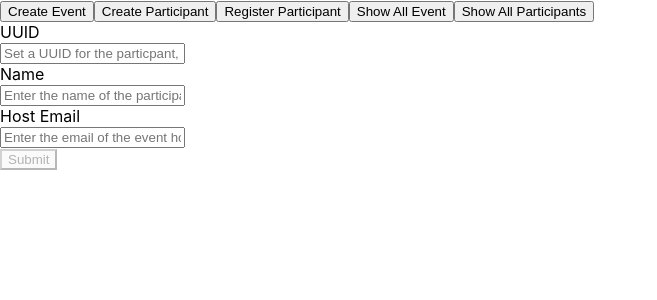
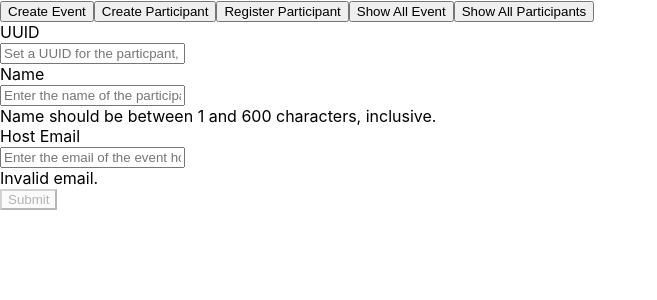
Before and after one commit to jdr161/CSDS-383-No-Names-Layered, a React (Create React App) app in the folder presentation-layer/: page / in a window 1280 px wide. Both pictures are taken after a click on the button "Create Participant". Shown: the top 300 px of the page, without its empty margins (0-657 px from the left). Built offline with nearby package versions, Linux system fonts and the light colour scheme; the HTML template or start-up script is replaced by a standard one.

Commit message:
fixed error message

```diff
--- a/presentation-layer/src/components/Forms/CreateEventForm.js
+++ b/presentation-layer/src/components/Forms/CreateEventForm.js
@@ -74,7 +74,7 @@ class CreateEventForm extends Component {
                 <FormControl isInvalid={isDateError}>
                     <FormLabel>Date</FormLabel>
                     <Input type='date' value={dateInput} onChange={handleDateChange} placeholder="Set a date for the event..." />
-                    {!isDateError &&
+                    {isDateError &&
                         <FormErrorMessage>Date is required.</FormErrorMessage>
                     }
                 </FormControl>
@@ -82,7 +82,7 @@ class CreateEventForm extends Component {
                 <FormControl isInvalid={isTimeError}>
                     <FormLabel>Time</FormLabel>
                     <Input type='time' value={timeInput} onChange={handleTimeChange} placeholder="Set a time for the event..." />
-                    {!isTimeError &&
+                    {isTimeError &&
                         <FormErrorMessage>Email is required.</FormErrorMessage>
                     }
                 </FormControl>
@@ -90,24 +90,24 @@ class CreateEventForm extends Component {
                 <FormControl isInvalid={isTitleError}>
                     <FormLabel>Title</FormLabel>
                     <Input type='text' value={titleInput} onChange={handleTitleChange} placeholder="Set the title for the event..." />
-                    {!isTitleError &&
-                        <FormErrorMessage>Title should be between 1 and 255 characters, inclusive. Try again</FormErrorMessage>
+                    {isTitleError &&
+                        <FormErrorMessage>Title should be between 1 and 255 characters, inclusive.</FormErrorMessage>
                     }
                 </FormControl>
 
                 <FormControl isInvalid={isDescriptionError}>
                     <FormLabel>Description</FormLabel>
                     <Input type='text' value={descriptionInput} onChange={handleDescriptionChange} placeholder="Set the description for the event..." />
-                    {!isDescriptionError &&
-                        <FormErrorMessage>Description should be between 1 and 600 characters, inclusive. Try again</FormErrorMessage>
+                    {isDescriptionError &&
+                        <FormErrorMessage>Description should be between 1 and 600 characters, inclusive.</FormErrorMessage>
                     }
                 </FormControl>
 
                 <FormControl isInvalid={isEmailError}>
                     <FormLabel>Host Email</FormLabel>
                     <Input type='email' value={emailInput} onChange={handleEmailInput} placeholder="Enter the email of the event host..." />
-                    {!isEmailError &&
-                        <FormErrorMessage>Invalid email. Try again</FormErrorMessage>
+                    {isEmailError &&
+                        <FormErrorMessage>Invalid email.</FormErrorMessage>
                     }
                 </FormControl>
                 <Button onClick={handleSubmit} isDisabled={submitDisabled}>Submit</Button>
--- a/presentation-layer/src/components/Forms/CreateParticipantForm.js
+++ b/presentation-layer/src/components/Forms/CreateParticipantForm.js
@@ -61,16 +61,16 @@ class CreateParticipantForm extends Component {
                 <FormControl isInvalid={isNameError}>
                     <FormLabel>Name</FormLabel>
                     <Input type='text' value={nameInput} onChange={handleNameChange} placeholder="Enter the name of the participant..." />
-                    {!isNameError &&
-                        <FormErrorMessage>Name should be between 1 and 600 characters, inclusive. Try again</FormErrorMessage>
+                    {isNameError &&
+                        <FormErrorMessage>Name should be between 1 and 600 characters, inclusive.</FormErrorMessage>
                     }
                 </FormControl>
 
                 <FormControl isInvalid={isEmailError}>
                     <FormLabel>Host Email</FormLabel>
                     <Input type='email' value={emailInput} onChange={handleEmailInput} placeholder="Enter the email of the event host..." />
-                    {!isEmailError &&
-                        <FormErrorMessage>Invalid email. Try again</FormErrorMessage>
+                    {isEmailError &&
+                        <FormErrorMessage>Invalid email.</FormErrorMessage>
                     }
                 </FormControl>
                 <Button onClick={handleSubmit} isDisabled={submitDisabled}>Submit</Button>
--- a/presentation-layer/src/components/Forms/RegisterParticipantForm.js
+++ b/presentation-layer/src/components/Forms/RegisterParticipantForm.js
@@ -51,7 +51,7 @@ class RegisterParticipantForm extends Component {
                 <FormControl isInvalid={isEventError}>
                     <FormLabel>Event UUID</FormLabel>
                     <Input type='text' value={eventInput} onChange={handleEventChange} placeholder="" />
-                    {!isEventError &&
+                    {isEventError &&
                         <FormErrorMessage>Event UUID is required</FormErrorMessage>
                     }
                 </FormControl>
@@ -59,8 +59,8 @@ class RegisterParticipantForm extends Component {
                 <FormControl isInvalid={isParticipantError}>
                     <FormLabel>Participant UUID</FormLabel>
                     <Input type='text' value={participantInput} onChange={handleParticipantChange} placeholder="" />
-                    {!isParticipantError &&
-                        <FormErrorMessage>Participant UUID</FormErrorMessage>
+                    {isParticipantError &&
+                        <FormErrorMessage>Participant UUID is required</FormErrorMessage>
                     }
                 </FormControl>
 
```
